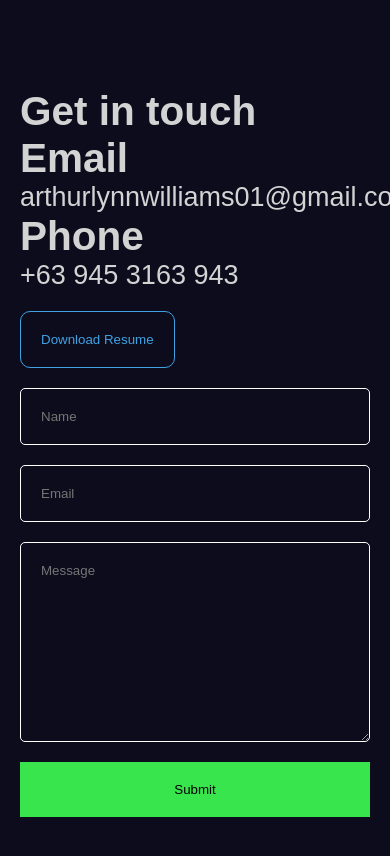
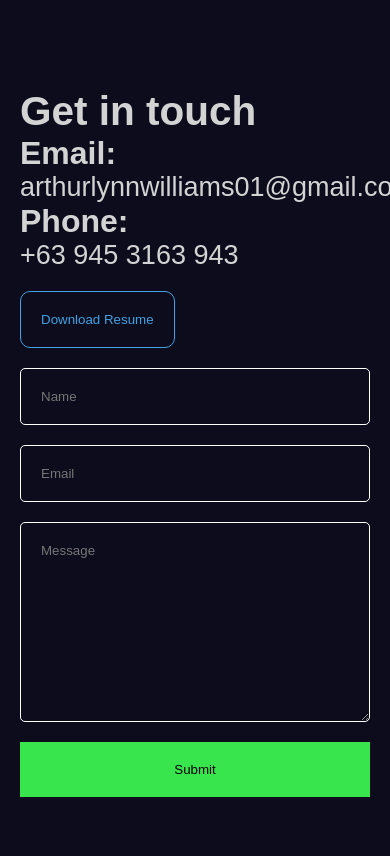
Before and after one commit to AL-Williams001/personal-portfolio, a React (Vite) app: page / in a window 390 px wide. Shown: the part 5220-6076 px from the top of the page. Built offline with nearby package versions, Linux system fonts and the light colour scheme.

Commit message:
adjust the text size of phone and email

```diff
--- a/src/components/contacts/Contact.css
+++ b/src/components/contacts/Contact.css
@@ -44,3 +44,7 @@
   font-weight: 500;
   margin-top: 20px;
 }
+
+h2 {
+  font-size: 32px;
+}
--- a/src/components/contacts/Contact.jsx
+++ b/src/components/contacts/Contact.jsx
@@ -56,11 +56,11 @@ const Contact = () => {
       <motion.div className="textContainer" variants={variants}>
         <motion.h1 variants={variants}>Get in touch</motion.h1>
         <motion.div variants={variants} className="item">
-          <h2>Email</h2>
+          <h2>Email:</h2>
           <span>arthurlynnwilliams01@gmail.com</span>
         </motion.div>
         <motion.div className="item" variants={variants}>
-          <h2>Phone</h2>
+          <h2>Phone:</h2>
           <span>+63 945 3163 943</span>
         </motion.div>
         <motion.button
```
